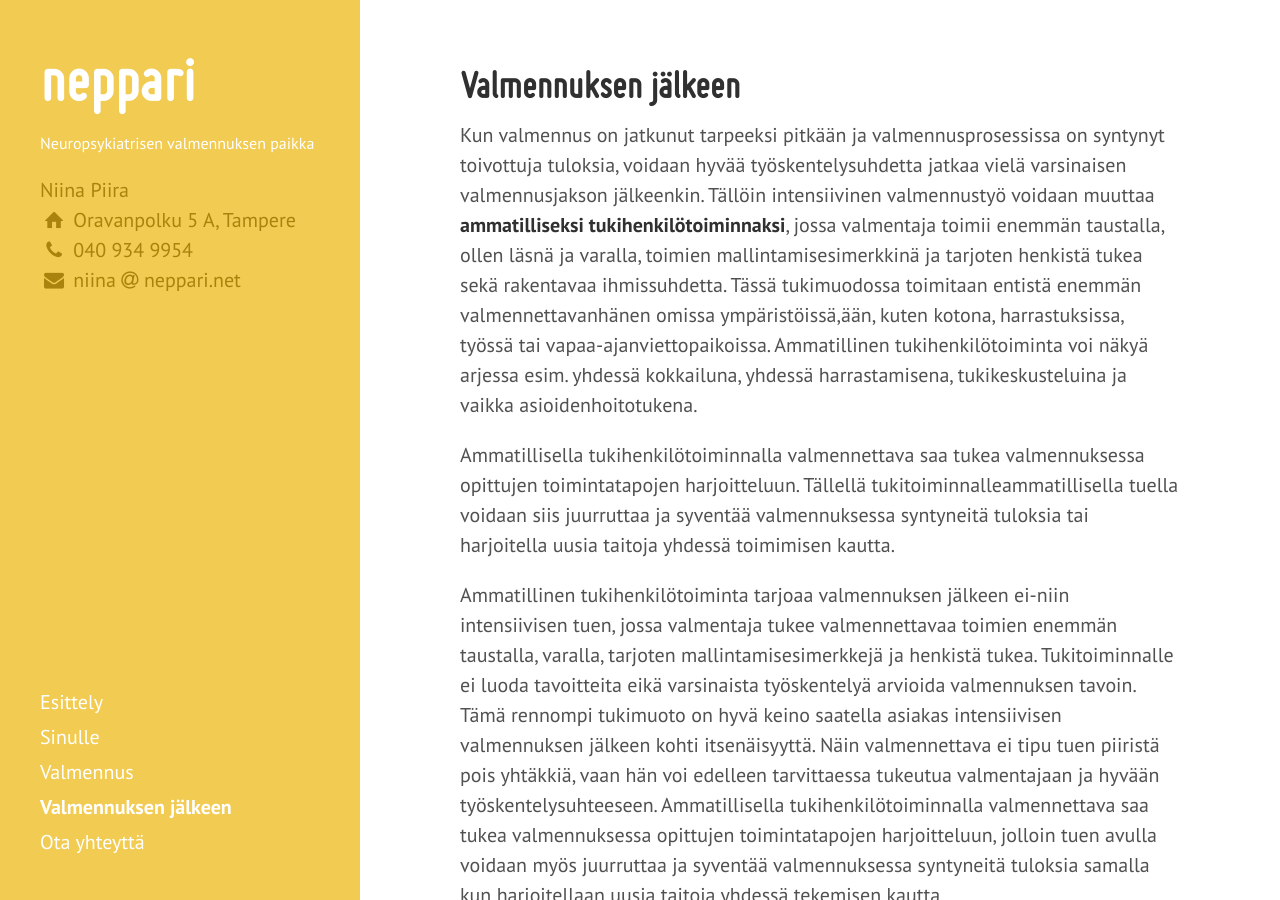
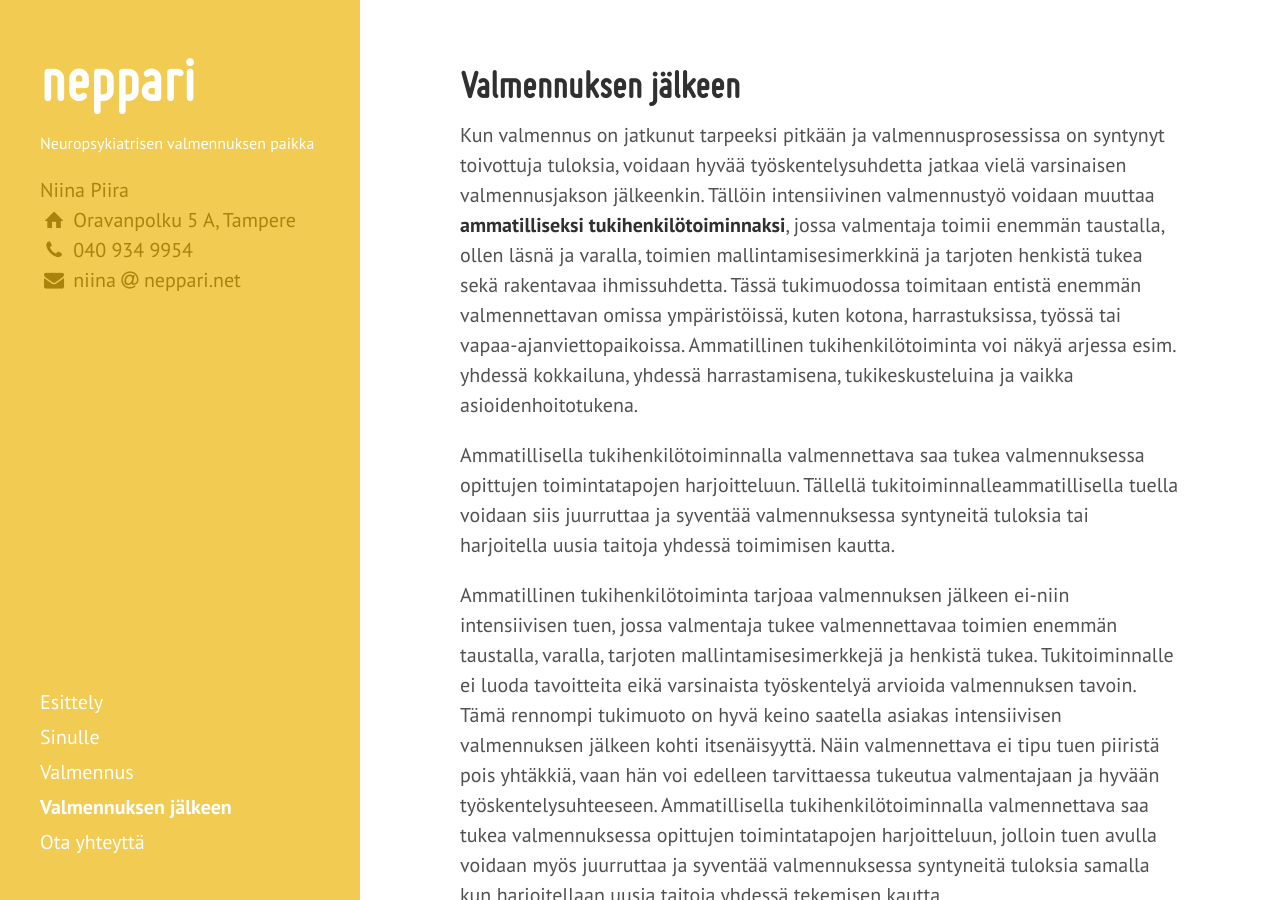
Before and after one commit to niinapiira/neppari.net, a Jekyll site: the page built from valmennuksen-jalkeen.md, in a window 1280 px wide and 900 px high. Built offline with Jekyll 4.4.1, drawn with Linux system fonts in a browser that asks for light colours; Markdown is read by kramdown in place of the engine named in the settings.

Commit message:
Updated valmennuksen-jalkeen.md

```diff
--- a/valmennuksen-jalkeen.md
+++ b/valmennuksen-jalkeen.md
@@ -5,7 +5,7 @@
 published: true
 ---
 
-Kun valmennus on jatkunut tarpeeksi pitkään ja valmennusprosessissa on syntynyt toivottuja tuloksia, voidaan hyvää työskentelysuhdetta jatkaa vielä varsinaisen valmennusjakson jälkeenkin. Tällöin intensiivinen valmennustyö voidaan muuttaa **ammatilliseksi tukihenkilötoiminnaksi**, jossa valmentaja toimii enemmän taustalla, ollen läsnä ja varalla, toimien mallintamisesimerkkinä ja tarjoten henkistä tukea sekä rakentavaa ihmissuhdetta. Tässä tukimuodossa toimitaan entistä enemmän valmennettavanhänen omissa ympäristöissä,ään, kuten kotona, harrastuksissa, työssä tai vapaa-ajanviettopaikoissa. Ammatillinen tukihenkilötoiminta voi näkyä arjessa esim. yhdessä kokkailuna, yhdessä harrastamisena, tukikeskusteluina ja vaikka asioidenhoitotukena.
+Kun valmennus on jatkunut tarpeeksi pitkään ja valmennusprosessissa on syntynyt toivottuja tuloksia, voidaan hyvää työskentelysuhdetta jatkaa vielä varsinaisen valmennusjakson jälkeenkin. Tällöin intensiivinen valmennustyö voidaan muuttaa **ammatilliseksi tukihenkilötoiminnaksi**, jossa valmentaja toimii enemmän taustalla, ollen läsnä ja varalla, toimien mallintamisesimerkkinä ja tarjoten henkistä tukea sekä rakentavaa ihmissuhdetta. Tässä tukimuodossa toimitaan entistä enemmän valmennettavan omissa ympäristöissä, kuten kotona, harrastuksissa, työssä tai vapaa-ajanviettopaikoissa. Ammatillinen tukihenkilötoiminta voi näkyä arjessa esim. yhdessä kokkailuna, yhdessä harrastamisena, tukikeskusteluina ja vaikka asioidenhoitotukena.
 
 Ammatillisella tukihenkilötoiminnalla valmennettava saa tukea valmennuksessa opittujen toimintatapojen harjoitteluun. Tällellä tukitoiminnalleammatillisella tuella voidaan siis juurruttaa ja syventää valmennuksessa syntyneitä tuloksia tai harjoitella uusia taitoja yhdessä toimimisen kautta.
 
```
